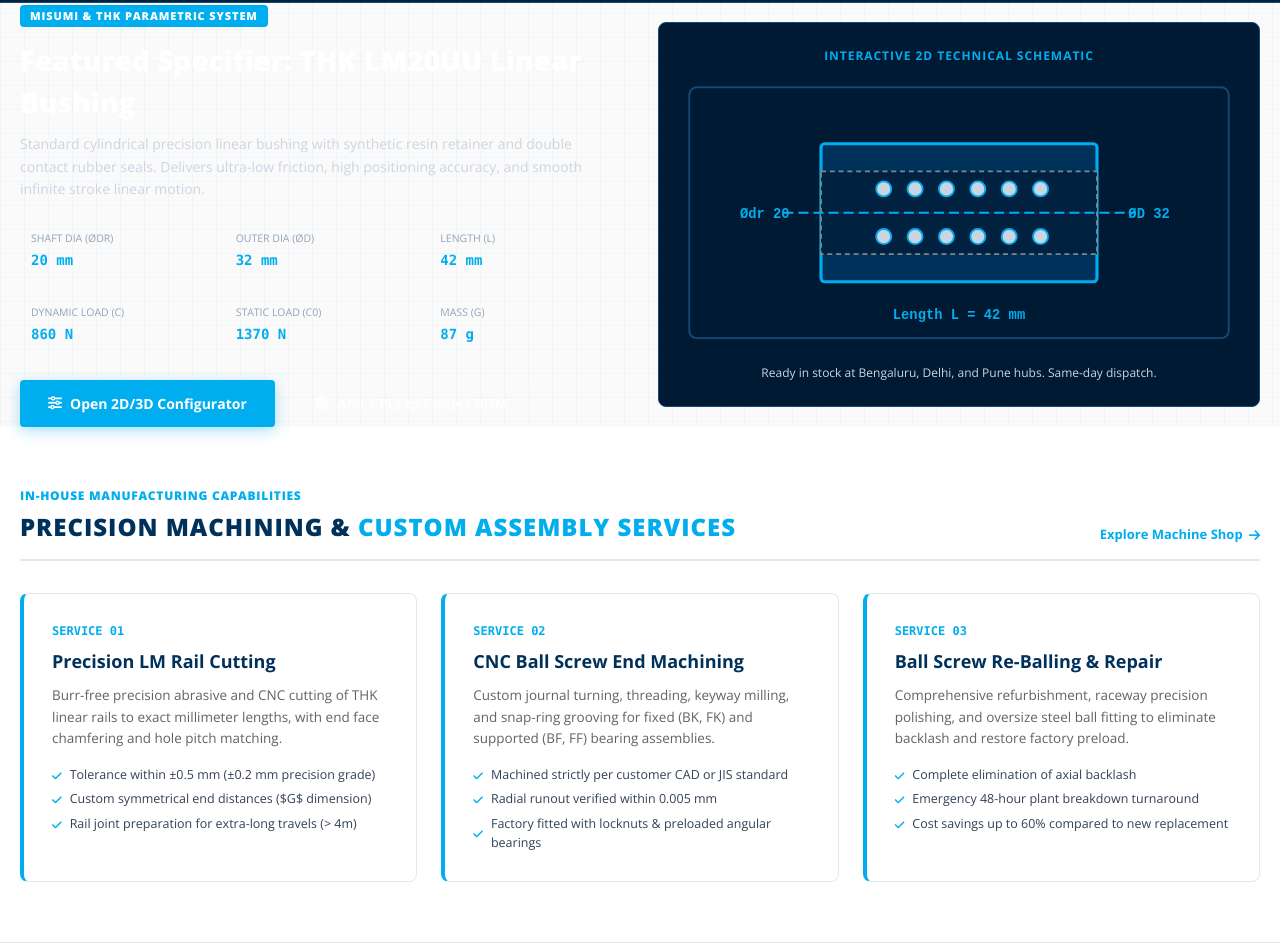
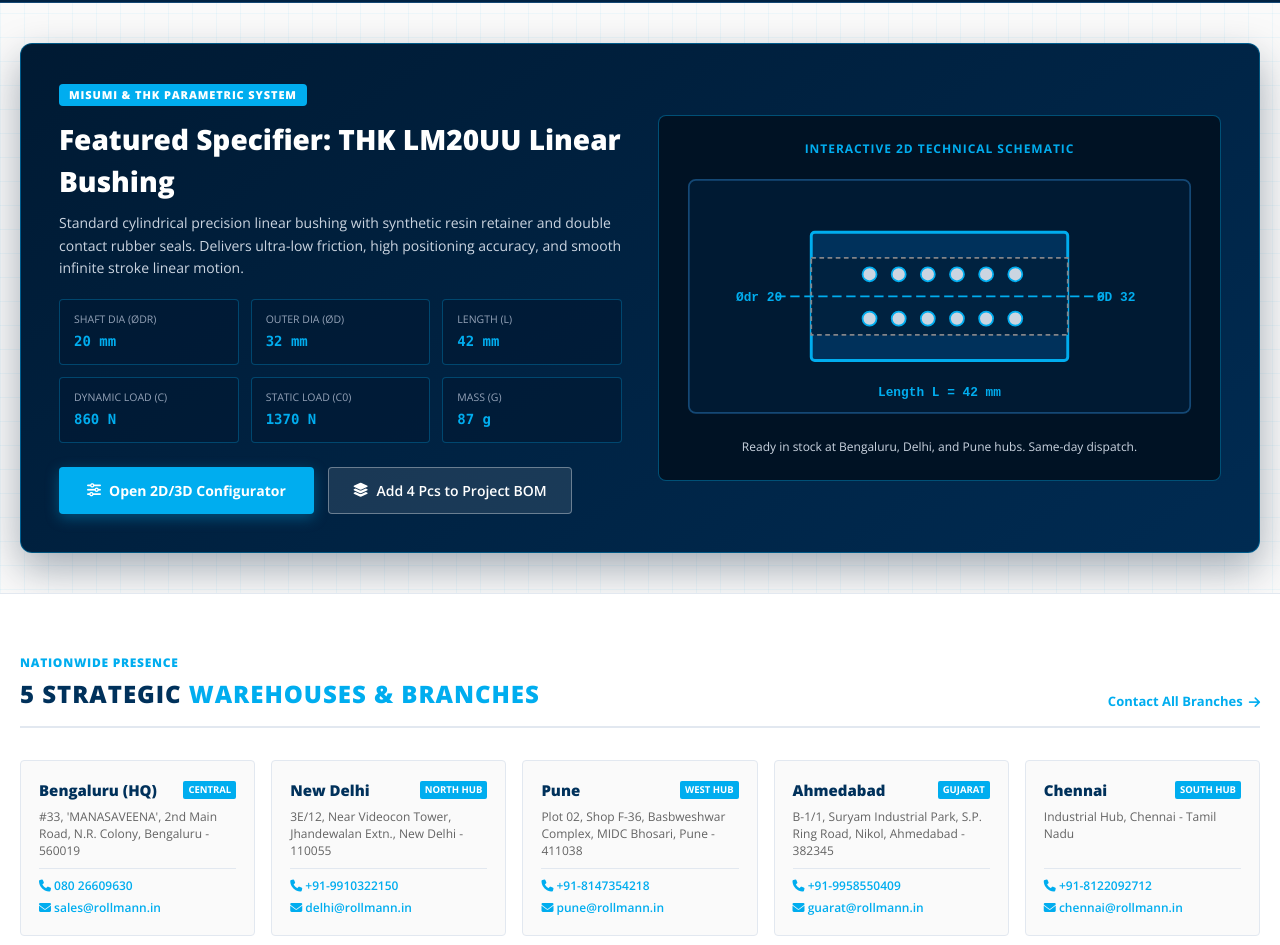
Before and after one commit to vani2009/rollmann, a plain HTML site: page index.html in a window 1280 px wide. Shown: the part 3083-4028 px from the top of the page. Drawn offline with nearby package versions, Linux system fonts and the light colour scheme.

Commit message:
Remove Section 5 machining services from homepage and fix Featured Specifier colors and contrast

```diff
--- a/index.html
+++ b/index.html
@@ -1000,60 +1000,7 @@
     </div>
   </section>
 
-  <section class="section-industrial" style="background:var(--white);">
-    <div class="container">
-      <div class="section-head-bar">
-        <div>
-          <div style="font-size:12px; font-weight:800; text-transform:uppercase; color:var(--rollmann-cyan); letter-spacing:0.06em; margin-bottom:4px;">In-House Manufacturing Capabilities</div>
-          <h2 class="section-title">Precision Machining &amp; <span>Custom Assembly Services</span></h2>
-        </div>
-        <a href="services.html" class="section-view-link">
-          Explore Machine Shop <i class="fa-solid fa-arrow-right"></i>
-        </a>
-      </div>
 
-      <div class="services-grid">
-        <div class="service-card">
-          <div class="service-num">SERVICE 01</div>
-          <h3 class="service-title">Precision LM Rail Cutting</h3>
-          <p class="service-desc">
-            Burr-free precision abrasive and CNC cutting of THK linear rails to exact millimeter lengths, with end face chamfering and hole pitch matching.
-          </p>
-          <ul class="service-features">
-            <li><i class="fa-solid fa-check"></i> Tolerance within &plusmn;0.5 mm (&plusmn;0.2 mm precision grade)</li>
-            <li><i class="fa-solid fa-check"></i> Custom symmetrical end distances ($G$ dimension)</li>
-            <li><i class="fa-solid fa-check"></i> Rail joint preparation for extra-long travels (> 4m)</li>
-          </ul>
-        </div>
-
-        <div class="service-card">
-          <div class="service-num">SERVICE 02</div>
-          <h3 class="service-title">CNC Ball Screw End Machining</h3>
-          <p class="service-desc">
-            Custom journal turning, threading, keyway milling, and snap-ring grooving for fixed (BK, FK) and supported (BF, FF) bearing assemblies.
-          </p>
-          <ul class="service-features">
-            <li><i class="fa-solid fa-check"></i> Machined strictly per customer CAD or JIS standard</li>
-            <li><i class="fa-solid fa-check"></i> Radial runout verified within 0.005 mm</li>
-            <li><i class="fa-solid fa-check"></i> Factory fitted with locknuts &amp; preloaded angular bearings</li>
-          </ul>
-        </div>
-
-        <div class="service-card">
-          <div class="service-num">SERVICE 03</div>
-          <h3 class="service-title">Ball Screw Re-Balling &amp; Repair</h3>
-          <p class="service-desc">
-            Comprehensive refurbishment, raceway precision polishing, and oversize steel ball fitting to eliminate backlash and restore factory preload.
-          </p>
-          <ul class="service-features">
-            <li><i class="fa-solid fa-check"></i> Complete elimination of axial backlash</li>
-            <li><i class="fa-solid fa-check"></i> Emergency 48-hour plant breakdown turnaround</li>
-            <li><i class="fa-solid fa-check"></i> Cost savings up to 60% compared to new replacement</li>
-          </ul>
-        </div>
-      </div>
-    </div>
-  </section>
 
   <section class="section-industrial branches-section">
     <div class="container">
--- a/styles.css
+++ b/styles.css
@@ -1442,16 +1442,15 @@ button {
   gap: 10px;
   flex-wrap: wrap;
 }
-}
 
 .spotlight-box {
-  background: var(--navy-dark);
-  color: var(--white);
+  background: linear-gradient(145deg, #001A33 0%, #002B52 100%);
+  color: #FFFFFF;
   border-radius: var(--radius-lg);
-  padding: 36px;
+  padding: 38px;
   margin: 40px 0;
-  box-shadow: var(--shadow-lg);
-  border: 1px solid var(--navy-border);
+  box-shadow: 0 16px 40px rgba(0, 26, 51, 0.35);
+  border: 1px solid rgba(0, 173, 239, 0.4);
 }
 
 .spotlight-grid {
@@ -1496,10 +1495,22 @@ button {
 }
 
 .spot-spec-cell {
-  background: rgba(255, 255, 255, 0.06);
-  border: 1px solid rgba(255, 255, 255, 0.12);
-  padding: 10px;
-  border-radius: var(--radius-sm);
+  background: rgba(0, 26, 51, 0.65);
+  border: 1px solid rgba(0, 173, 239, 0.3);
+  padding: 12px 14px;
+  border-radius: var(--radius-sm);
+}
+
+.spotlight-box .btn-secondary {
+  background: rgba(255, 255, 255, 0.1);
+  color: #FFFFFF;
+  border: 1px solid rgba(255, 255, 255, 0.35);
+}
+
+.spotlight-box .btn-secondary:hover {
+  background: rgba(0, 173, 239, 0.2);
+  border-color: #00ADEF;
+  color: #FFFFFF;
 }
 
 .spot-spec-label {
@@ -1517,8 +1528,8 @@ button {
 }
 
 .schematic-box {
-  background: var(--navy-dark);
-  border: 1px solid var(--navy-border);
+  background: #001224;
+  border: 1px solid rgba(0, 173, 239, 0.4);
   border-radius: var(--radius-md);
   padding: 24px;
   text-align: center;
```
